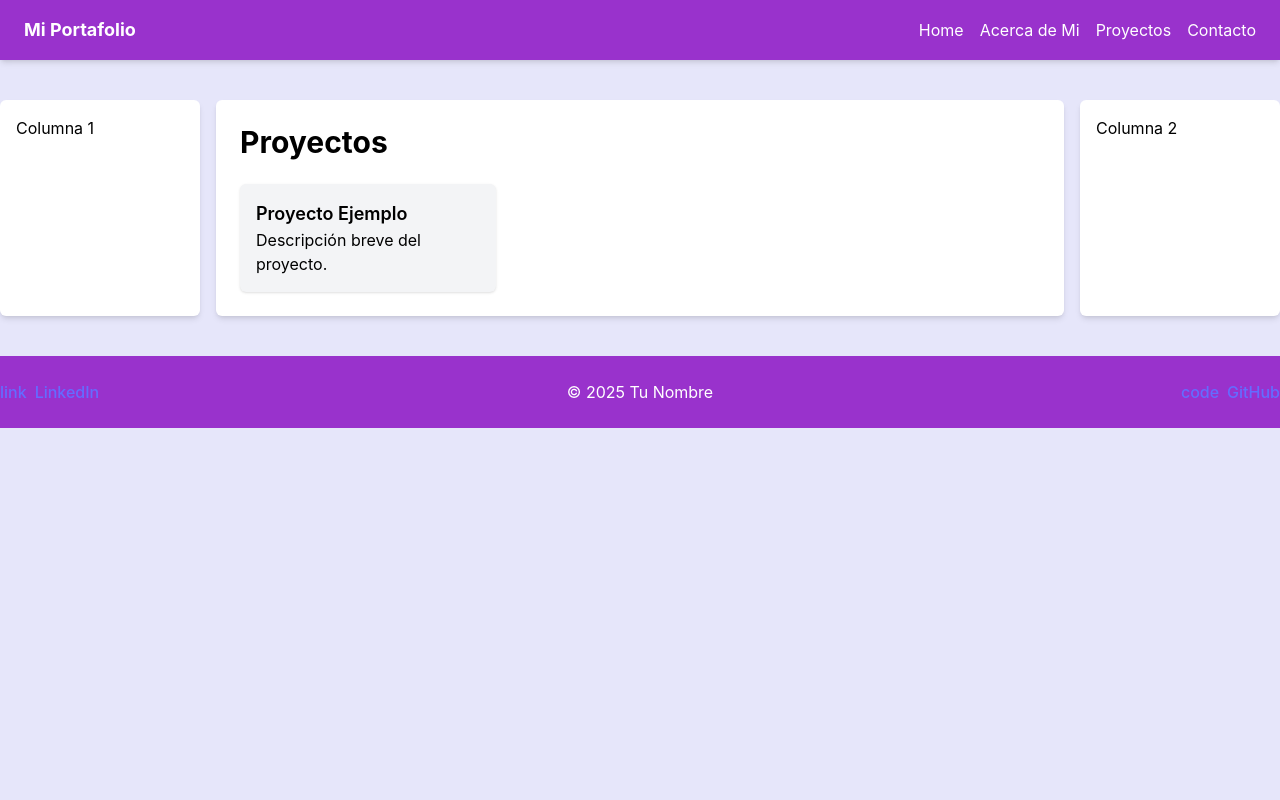
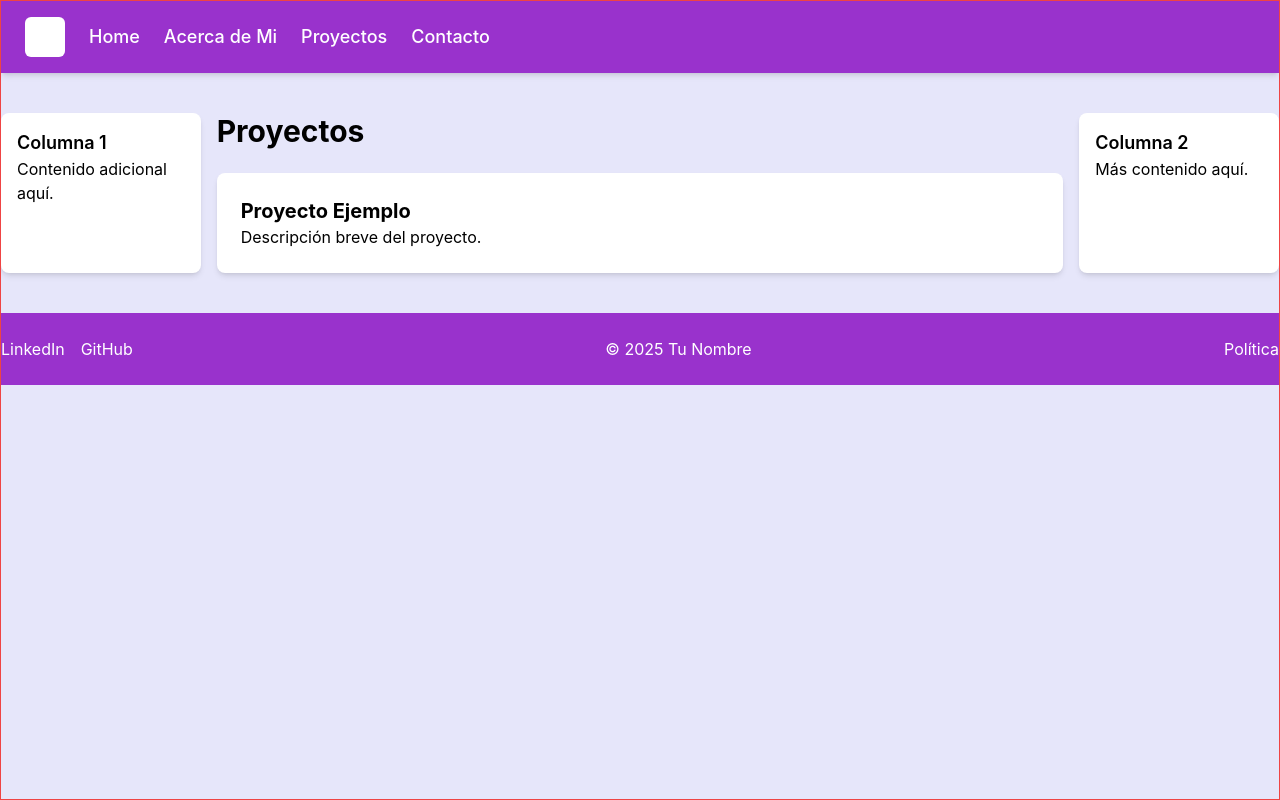
Before and after one commit to DiegoBritoSanchez/Portfolio, a React (Vite) app in the folder frontend/: page / in a window 1280 px wide. Built offline with nearby package versions, Linux system fonts and the light colour scheme.

Commit message:
Finished template
Last details for the template used in the front

```diff
--- a/frontend/src/App.jsx
+++ b/frontend/src/App.jsx
@@ -2,61 +2,16 @@
 
 // import React from "react";
 import './index.css';
+import Header from "./components/header";
+import Body from "./components/body";
+import Footer from './components/footer';
 
 function App() {
   return (
-    <div className="min-h-screen bg-[Lavender] text-black">
-      {/* Header */}
-      <header className="bg-[DarkOrchid] text-white sticky top-0 shadow-md">
-        <nav className="container mx-auto flex justify-between items-center py-4 px-6">
-          <div className="text-lg font-bold">Mi Portafolio</div>
-          <ul className="flex space-x-4">
-            <li className="hover:text-[Lavender] cursor-pointer">Home</li>
-            <li className="hover:text-[Lavender] cursor-pointer">Acerca de Mi</li>
-            <li className="hover:text-[Lavender] cursor-pointer">Proyectos</li>
-            <li className="hover:text-[Lavender] cursor-pointer">Contacto</li>
-          </ul>
-        </nav>
-      </header>
-
-      {/* Body */}
-      <main className="grid grid-cols-12 gap-4 container mx-auto py-10">
-        <aside className="col-span-2 bg-white rounded-md shadow-md p-4 hidden lg:block">
-          <p>Columna 1</p>
-        </aside>
-        <section className="col-span-8 bg-white rounded-md shadow-md p-6">
-          <h1 className="text-3xl font-bold mb-6">Proyectos</h1>
-          <div className="grid grid-cols-1 sm:grid-cols-2 md:grid-cols-3 gap-4">
-            {/* Aquí se mapearán las tarjetas dinámicas */}
-            <div className="bg-gray-100 rounded-md shadow p-4">
-              <h2 className="font-semibold text-lg">Proyecto Ejemplo</h2>
-              <p>Descripción breve del proyecto.</p>
-            </div>
-          </div>
-        </section>
-        <aside className="col-span-2 bg-white rounded-md shadow-md p-4 hidden lg:block">
-          <p>Columna 2</p>
-        </aside>
-      </main>
-
-      {/* Footer */}
-      <footer className="bg-[DarkOrchid] text-white py-6">
-        <div className="container mx-auto grid grid-cols-12">
-          <div className="col-span-5 flex justify-center lg:justify-start">
-            <a href="#" className="flex items-center space-x-2">
-              <span className="material-icons">link</span>
-              <span>LinkedIn</span>
-            </a>
-          </div>
-          <div className="col-span-2 text-center">© 2025 Tu Nombre</div>
-          <div className="col-span-5 flex justify-center lg:justify-end">
-            <a href="#" className="flex items-center space-x-2">
-              <span className="material-icons">code</span>
-              <span>GitHub</span>
-            </a>
-          </div>
-        </div>
-      </footer>
+    <div className="min-h-screen bg-[Lavender] text-black overflow-hidden border border-red-500">
+      <Header />
+      <Body />
+      <Footer />
     </div>
   );
 }
--- /dev/null
+++ b/frontend/src/components/body.jsx
@@ -0,0 +1,29 @@
+export default function Body() {
+  return (
+    <main className="grid grid-cols-12 gap-4 container mx-auto py-10">
+      {/* Columna 1 */}
+      <div className="col-span-12 md:col-span-2 bg-white p-4 rounded-lg shadow-md">
+        <h2 className="text-lg font-semibold">Columna 1</h2>
+        <p>Contenido adicional aquí.</p>
+      </div>
+
+      {/* Contenido */}
+      <div className="col-span-12 md:col-span-8">
+        <h2 className="text-3xl font-bold mb-6">Proyectos</h2>
+        <div className="grid gap-6">
+          {/* Ejemplo de Proyecto */}
+          <div className="bg-white p-6 rounded-lg shadow-md">
+            <h3 className="text-xl font-bold">Proyecto Ejemplo</h3>
+            <p>Descripción breve del proyecto.</p>
+          </div>
+        </div>
+      </div>
+
+      {/* Columna 2 */}
+      <div className="col-span-12 md:col-span-2 bg-white p-4 rounded-lg shadow-md">
+        <h2 className="text-lg font-semibold">Columna 2</h2>
+        <p>Más contenido aquí.</p>
+      </div>
+    </main>
+  );
+}
--- /dev/null
+++ b/frontend/src/components/footer.jsx
@@ -0,0 +1,19 @@
+export default function Footer() {
+  return (
+    <footer className="bg-DarkOrchid text-white py-6">
+      <div className="container mx-auto flex flex-wrap justify-between items-center">
+        {/* Enlaces */}
+        <ul className="flex space-x-4">
+          <li className="hover:text-gray-300 cursor-pointer">LinkedIn</li>
+          <li className="hover:text-gray-300 cursor-pointer">GitHub</li>
+        </ul>
+        {/* Derechos */}
+        <div className="text-center mt-4 md:mt-0">© 2025 Tu Nombre</div>
+        {/* Espaciado */}
+        <p className="hover:text-gray-300 cursor-pointer text-right mt-4 md:mt-0">
+          Política
+        </p>
+      </div>
+    </footer>
+  );
+}
--- /dev/null
+++ b/frontend/src/components/header.jsx
@@ -0,0 +1,23 @@
+export default function Header() {
+  return (
+    <header className="bg-DarkOrchid text-white sticky top-0 shadow-md">
+      <nav className="container mx-auto flex items-center py-4 px-6">
+        {/* Logo */}
+        <div className="mr-6">
+          <div className="w-10 h-10 bg-white rounded-md"></div>
+        </div>
+        {/* Menú */}
+        <ul className="flex space-x-6">
+          {["Home", "Acerca de Mi", "Proyectos", "Contacto"].map((item) => (
+            <li
+              key={item}
+              className="hover:text-gray-300 transition-colors cursor-pointer text-lg font-medium"
+            >
+              {item}
+            </li>
+          ))}
+        </ul>
+      </nav>
+    </header>
+  );
+}
--- a/frontend/src/index.css
+++ b/frontend/src/index.css
@@ -28,11 +28,11 @@ a:hover {
 
 body {
   margin: 0;
-  display: flex;
-  place-items: center;
-  min-width: 320px;
+  min-width: 100vw; /* Asegura que el ancho del body no exceda el viewport */
   min-height: 100vh;
+  overflow-x: hidden; /* Evita cualquier desbordamiento horizontal */
 }
+
 
 h1 {
   font-size: 3.2em;
```
